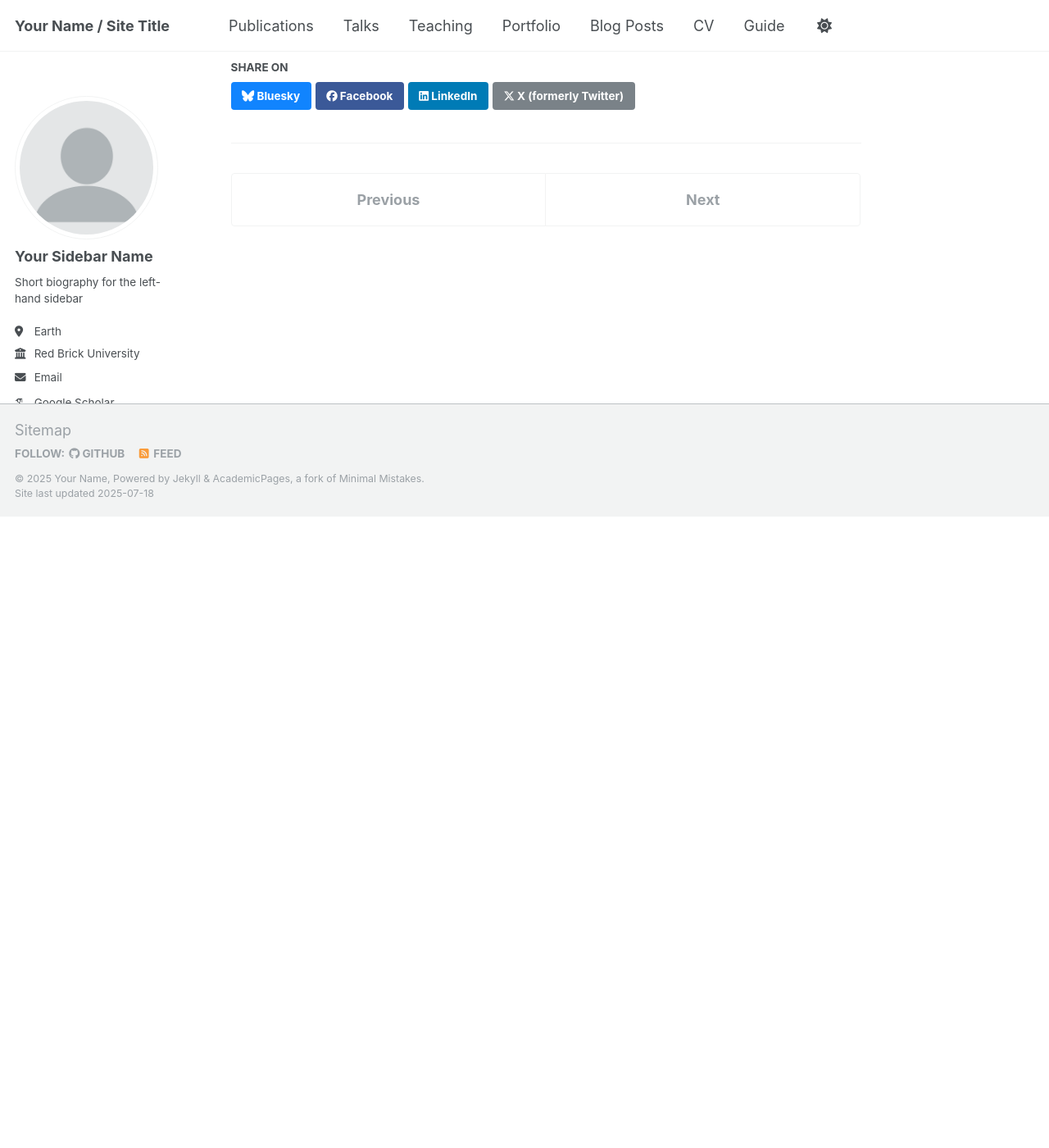
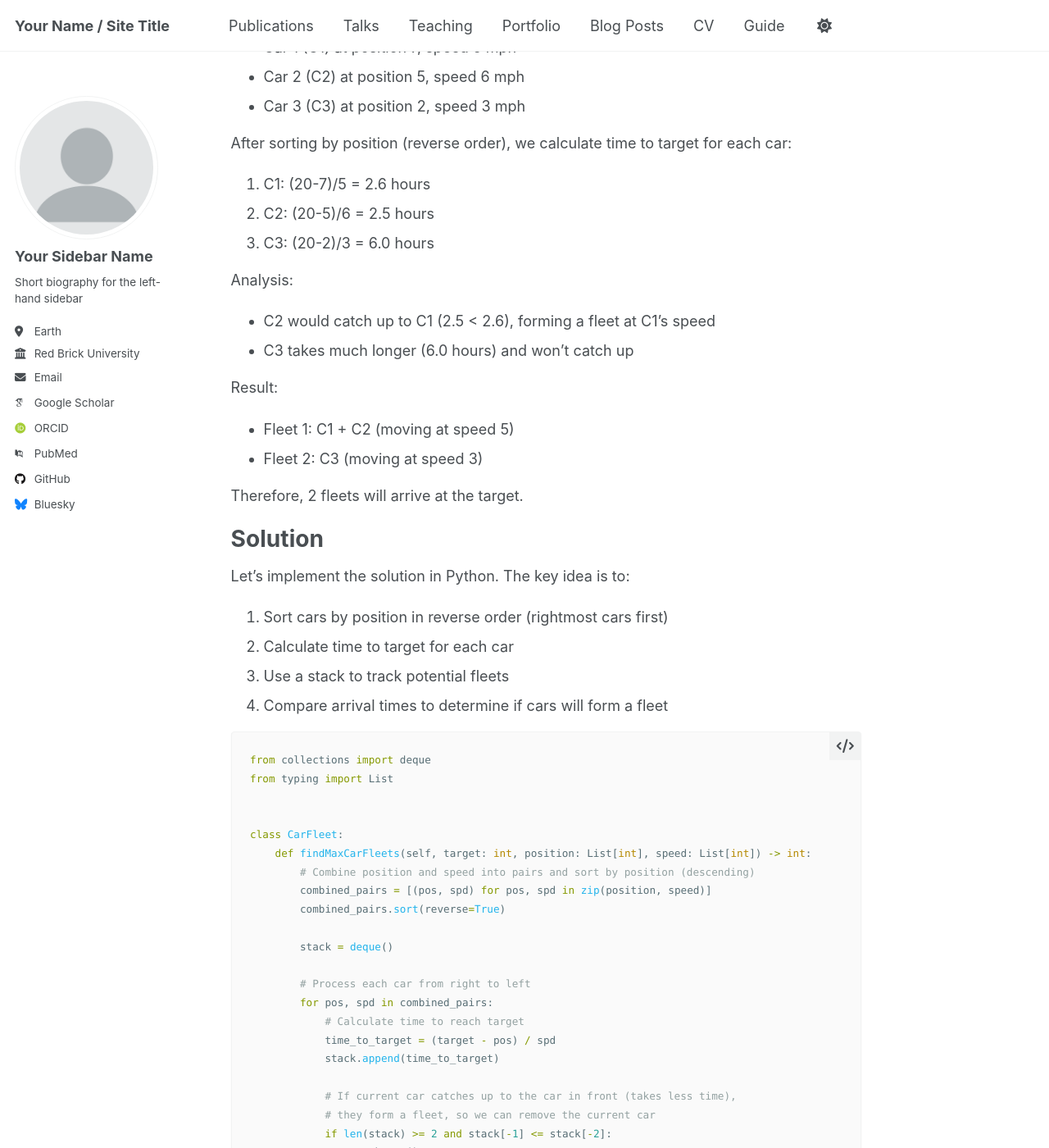
Before and after one commit to RohitK09/rohitk09.github.io, a Jekyll site: the page built from _teaching/carfleet.md, in a window 1280 px wide and 1400 px high, scrolled down 1197 px. Shown: the whole window at 82% size. Built offline with Jekyll 4.4.1, drawn with Linux system fonts in a browser that asks for light colours; some web fonts are replaced; a script that is not in the unit is left out; before the commit the page ends 1827 px from its top, so only the background shows below that; some of the changed text lies outside the part shown.

Commit message:
Formatting

````diff
--- a/_teaching/carfleet.md
+++ b/_teaching/carfleet.md
@@ -5,9 +5,7 @@ permalink: /datastructures/stacks/carfleet
 date: 2025-07-08
 ---
 
-Interesting question which has been recommened by neetcode and other places. I really could not get it right in the first place. May be, its just me, but once i was able to draw it out and visualize it. Was able to understand the concept.
-
-The question is mentioned here https://leetcode.com/problems/car-fleet/
+This is an interesting problem from [LeetCode's Car Fleet](https://leetcode.com/problems/car-fleet/). While it may seem complex at first, visualizing the problem helps understand the concept better. Let's break it down step by step.
 
 # Question
 There are n cars at given miles away from the starting mile 0, traveling to reach the mile target.
@@ -27,18 +25,80 @@ Return the number of car fleets that will arrive at the destination.
 # Examples
 
 Car positions = [7,5,2]
-Car speed = [1,2,3]
+Car speed = [5,6,3]
 
-First to understand it, we need to draw it out .
+Let's visualize this with a simple diagram:
 
-Target (20)
-|
-|   Car A (7,5):  ----------->
-|   Car B (6,6):  -------------->
-|
-0
+```
+Target = 20 miles
 
-Time Axis →
-[Car B]------------------>
-   [Car A]------------------->
-      (Car B catches up to Car A before target)
+0   1   2   3   4   5   6   7   8  ... 20
+                |       |       |
+                C3      C2      C1
+                (3)     (6)     (5)
+```
+
+Initial state:
+- Car 1 (C1) at position 7, speed 5 mph
+- Car 2 (C2) at position 5, speed 6 mph
+- Car 3 (C3) at position 2, speed 3 mph
+
+After sorting by position (reverse order), we calculate time to target for each car:
+1. C1: (20-7)/5 = 2.6 hours
+2. C2: (20-5)/6 = 2.5 hours
+3. C3: (20-2)/3 = 6.0 hours
+
+Analysis:
+- C2 would catch up to C1 (2.5 < 2.6), forming a fleet at C1's speed
+- C3 takes much longer (6.0 hours) and won't catch up
+
+Result:
+- Fleet 1: C1 + C2 (moving at speed 5)
+- Fleet 2: C3 (moving at speed 3)
+
+Therefore, 2 fleets will arrive at the target.
+
+# Solution
+
+Let's implement the solution in Python. The key idea is to:
+1. Sort cars by position in reverse order (rightmost cars first)
+2. Calculate time to target for each car
+3. Use a stack to track potential fleets
+4. Compare arrival times to determine if cars will form a fleet
+
+```python
+from collections import deque
+from typing import List
+
+
+class CarFleet:
+    def findMaxCarFleets(self, target: int, position: List[int], speed: List[int]) -> int:
+        # Combine position and speed into pairs and sort by position (descending)
+        combined_pairs = [(pos, spd) for pos, spd in zip(position, speed)]
+        combined_pairs.sort(reverse=True)
+
+        stack = deque()
+
+        # Process each car from right to left
+        for pos, spd in combined_pairs:
+            # Calculate time to reach target
+            time_to_target = (target - pos) / spd
+            stack.append(time_to_target)
+
+            # If current car catches up to the car in front (takes less time),
+            # they form a fleet, so we can remove the current car
+            if len(stack) >= 2 and stack[-1] <= stack[-2]:
+                stack.pop()
+
+        return len(stack)
+```
+
+## Time and Space Complexity
+- Time Complexity: O(n log n) due to sorting
+- Space Complexity: O(n) for the stack
+
+## Key Points
+1. We sort by position in reverse order to process rightmost cars first
+2. For each car, we calculate its time to reach the target
+3. If a car would reach the target faster than the car in front, it means they'll form a fleet
+4. The number of elements in our stack at the end represents the number of fleets
````
